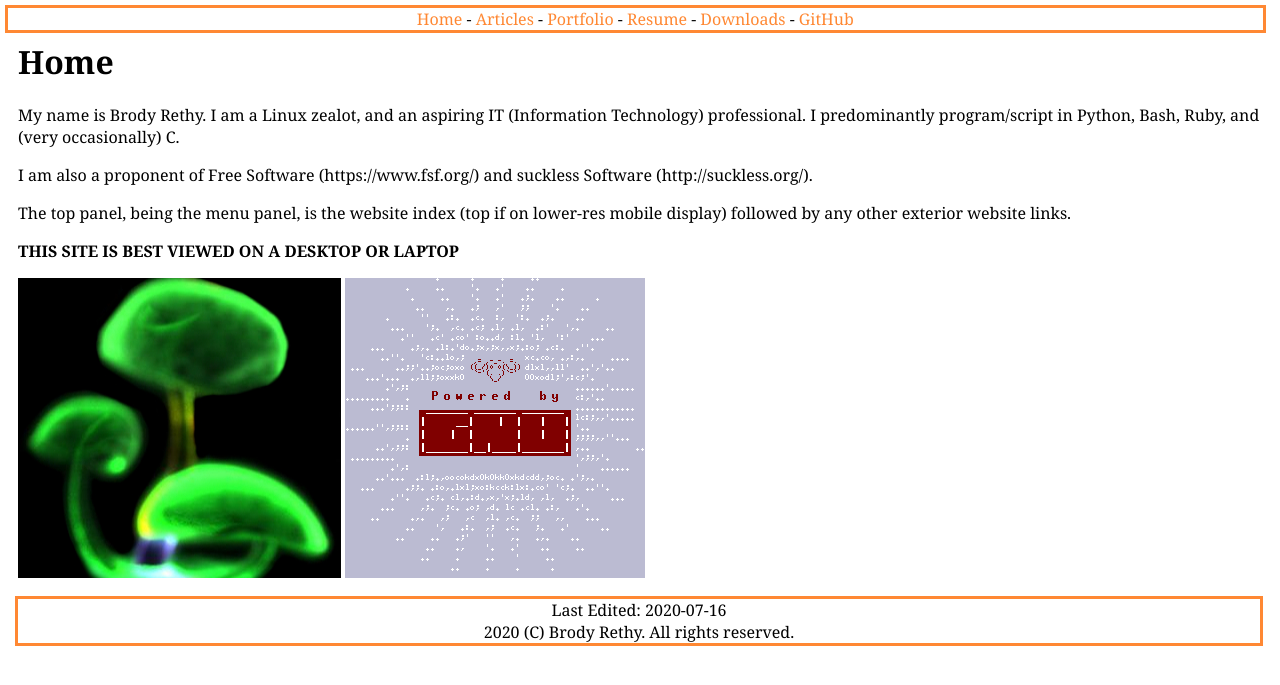
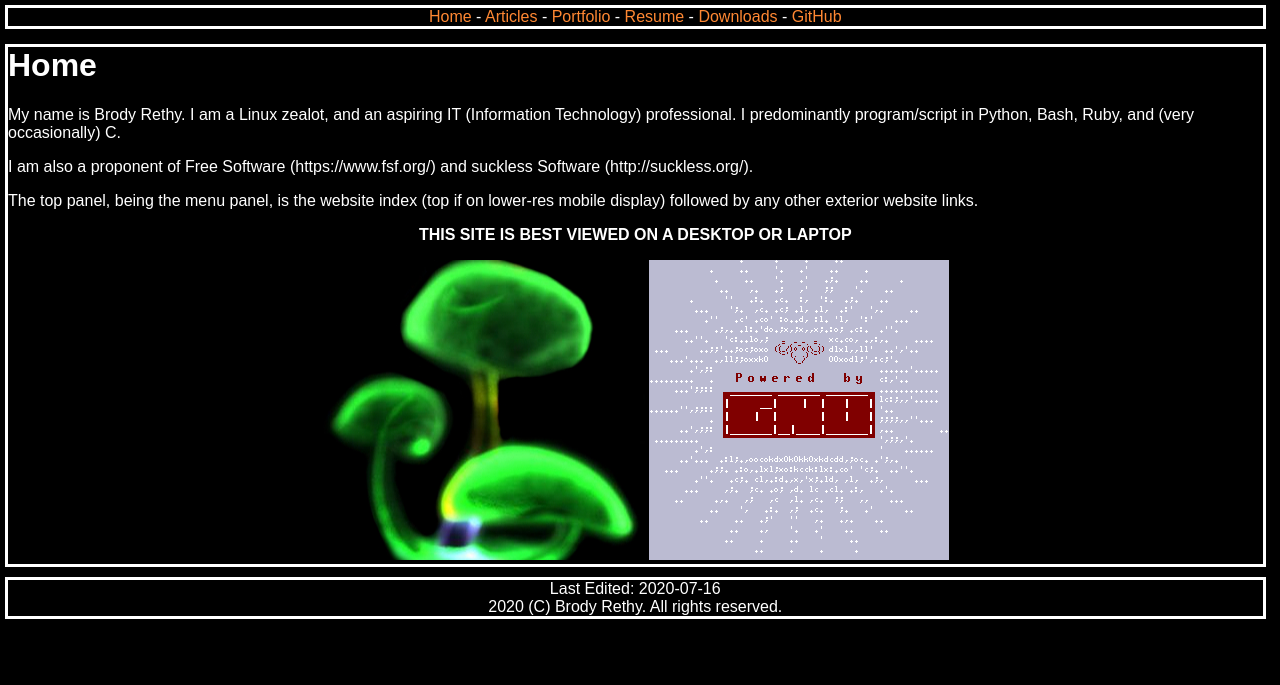
Before and after one commit to rethyxyz/rethy.xyz, a PHP site: page / in a window 1280 px wide. Shown: the top 685 px of the page. Run offline with PHP 8.4, Linux system fonts and the light colour scheme.

Commit message:
style changes and grammar fixes

```diff
--- a/index.html
+++ b/index.html
@@ -36,19 +36,22 @@
 				<p>
 					The top panel, being the menu panel, is the website index (top if on lower-res mobile display) followed by any other exterior website links.
 				</p>
-				<p>
+                <center><p>
 					<b>THIS SITE IS BEST VIEWED ON A DESKTOP OR LAPTOP</b>
-				</p>
+                </center></p>
 
-				<p><img src="./files/shroom[0].jpg" alt="A Mushroom (my avatar)" style="width:323px;height:300px;">
-				<img src="./files/gnu[0].png" alt="Powered by GNU" style="width:300px;height:300px;"></p>
+                <center><p>
+                    <img src="./files/shroom[0].jpg" alt="A Mushroom (my avatar)" style="width:323px;height:300px;">
+                    <img src="./files/gnu[0].png" alt="Powered by GNU" style="width:300px;height:300px;">
+                </center></p>
+		</div>
 
-			<div class="footer">
-				<!-- raw text is easier than a <p> tag which creates a bit of spaces -->
-				Last Edited: 2020-07-16
-				<br>
-				2020 (C) Brody Rethy. All rights reserved.
-			</div>
-		</div>
+        <div class="footer">
+            <!-- raw text is easier than a <p> tag which takes a bit more space -->
+            Last Edited: 2020-07-16
+            <br>
+            2020 (C) Brody Rethy. All rights reserved.
+        </div>
+
 	</body>
 </html>
--- a/resume.html
+++ b/resume.html
@@ -23,10 +23,11 @@
 			<a href="https://github.com/brodyrethy/">GitHub</a>
 		</div>
 
-		<div class="main">
         <br>
 
+		<div class="main">
 			<embed src="resume.pdf" type="application/pdf" width="100%" height="2550px" />
+		</div>
 
         <br>
 
@@ -35,6 +36,5 @@
             <br>
             2020 (C) Brody Rethy. All rights reserved.
         </div>
-		</div>
 	</body>
 </html>
--- a/style.css
+++ b/style.css
@@ -2,19 +2,14 @@ body {
 	height: 100%;
 	width: 99%;
 	font-size: 16px;
-	font-family: Cambria, Cochin, Georgia, Times, 'Times New Roman', serif;
-	color: #000000;
-	background-color: #FFFFFF;
+	font-family: Arial;
+	color: #FFFFFF;
+	background-color: #000000;
 }
 
 a {
 	color: #FF8833;
 	text-decoration: none;
-}
-
-h1 {
-	font-size: 32px;
-	margin-top: 10px;
 }
 
 .footer {
@@ -23,7 +18,7 @@ h1 {
 	float: bottom;
 	text-align: center;
 	display: line;
-	outline: 3px solid #FF8833;;
+	outline: 3px solid #FFFFFF;
 }
 
 .menu {
@@ -32,12 +27,12 @@ h1 {
 	float: top;
 	text-align: center;
 	display: line;
-	outline: 3px solid #FF8833;
+	outline: 3px solid #FFFFFF;
 }
 
 .main {
+    outline: 3px solid #FFFFFF;
 	height: 100%;
 	width: 99%;
 	float: bottom;
-	padding-left: 10px;
 }
```
Also changed, not shown: articlePages/installingAndConfiguringMuttToWorkWithMicrosoftOutlook.html (+6 -6 lines), articlePages/latexsetup.html (+6 -5 lines), articles.html (+5 -6 lines), downloads.html (+5 -5 lines), portfolio.html (+8 -9 lines), templatePages/comingsoon(inadir).html (+6 -6 lines). Lines whose indentation alone changed are shown as unchanged.
